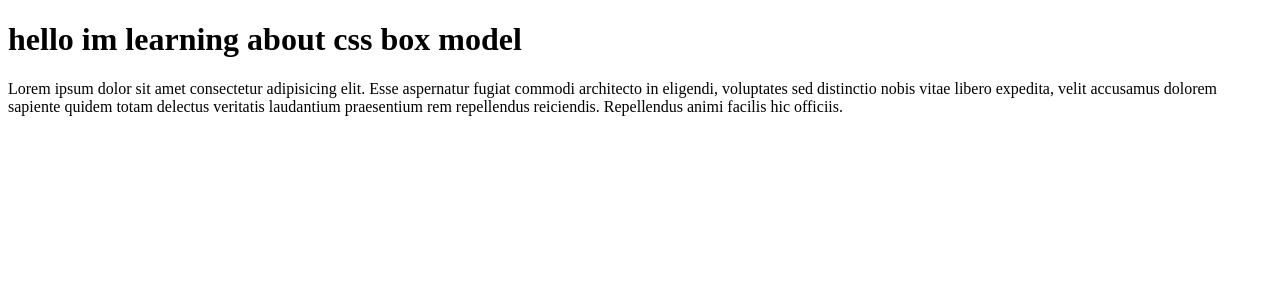
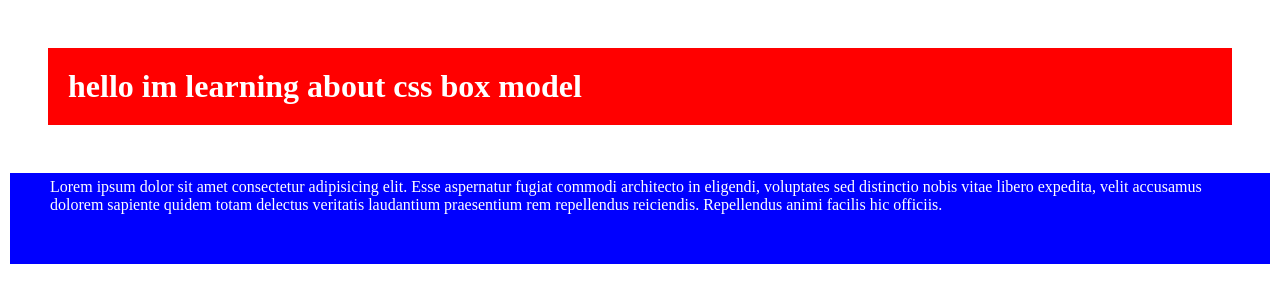
Before and after one commit to sun-n-y/boxModel, a plain HTML site: page index.html in a window 1280 px wide. Drawn offline with Linux system fonts and the light colour scheme.

Commit message:
add styles html structure for box model padding

```diff
--- a/main.css
+++ b/main.css
@@ -1 +1,17 @@
-/*  */
+/* margin */
+* {
+  margin: 0;
+}
+
+h1 {
+  color: white;
+  background: red;
+  padding: 20px;
+  margin: 3rem;
+}
+p {
+  color: white;
+  background: blue;
+  padding: 5px 20px 50px 40px;
+  margin: 10px 10px 10px 10px;
+}
```
